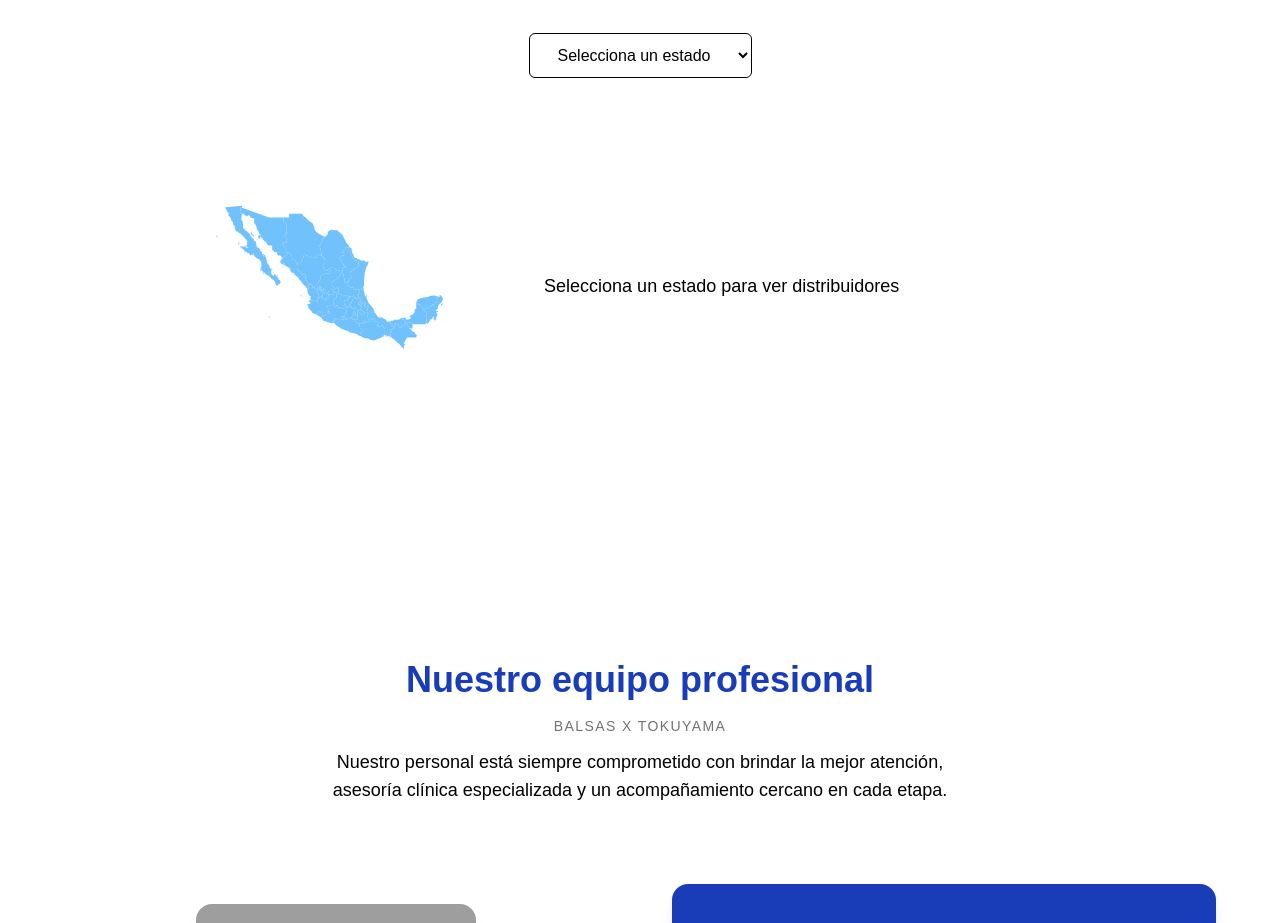
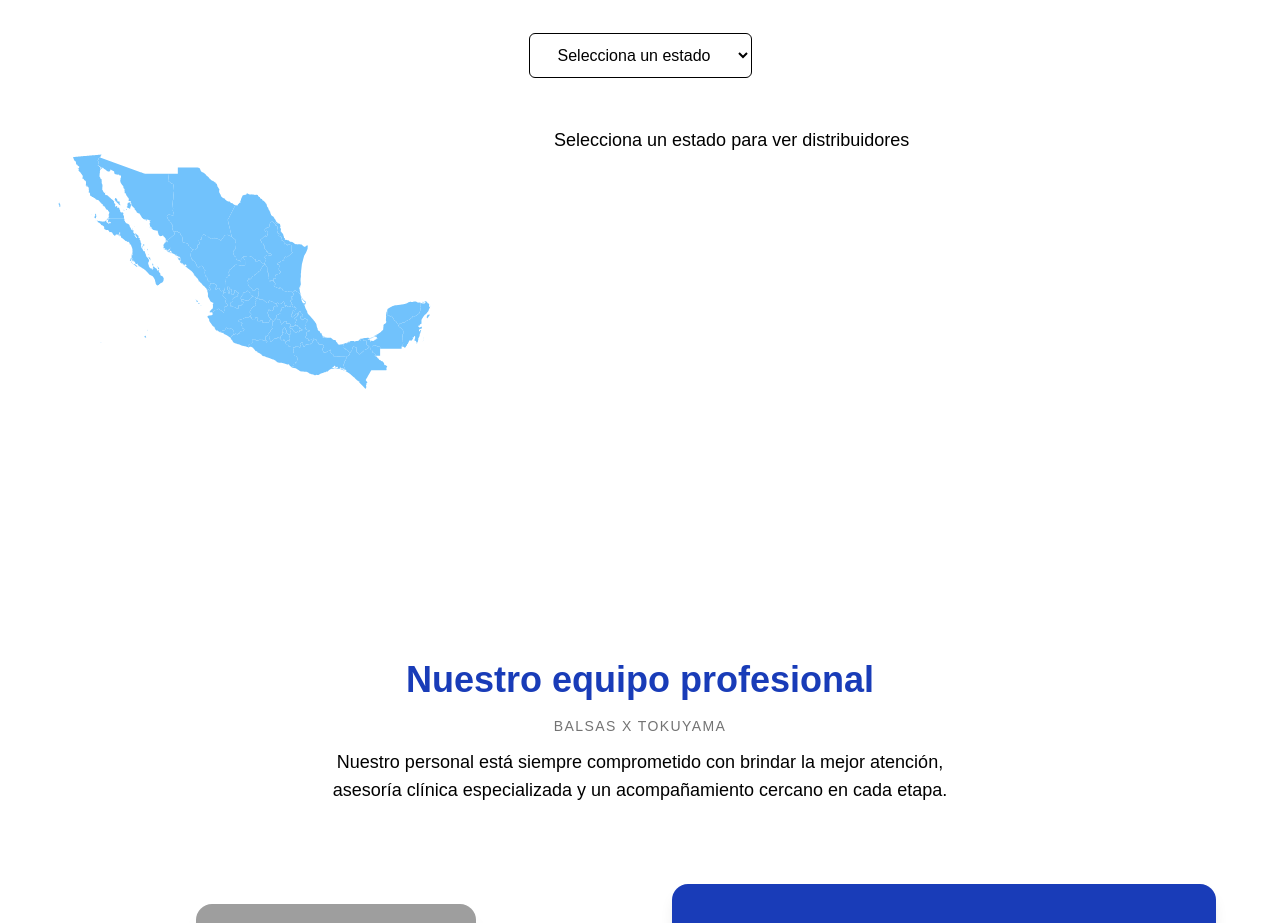
Before and after one commit to gaelbalsas18-byte/Tokuyama-Catalogo, a Next.js app: page / in a window 1280 px wide. Shown: the part 4020-4943 px from the top of the page. Built offline with nearby package versions, Linux system fonts and the light colour scheme; grey boxes are pictures that could not be loaded.

Commit message:
lista responsiva

```diff
--- a/app/components/Distribuidores.tsx
+++ b/app/components/Distribuidores.tsx
@@ -336,7 +336,7 @@ export default function Distribuidores() {
         ))}
       </select>
 
-      <div className="flex flex-col lg:flex-row gap-16 items-center">
+      <div className="flex flex-col lg:flex-row gap-16 items-start w-full">
         {/* MAPA */}
         <div className="relative w-[450px] h-[320px]">
           <svg viewBox="0 0 1100 700" className="w-full h-full">
@@ -609,7 +609,7 @@ export default function Distribuidores() {
         </div>
 
         {/* INFO DISTRIBUIDORES */}
-        <div className="w-full lg:max-w-xl">
+        <div className="w-full lg:w-[55%]">
           {info ? (
             <>
               <h3 className="text-xl font-semibold mb-4">
@@ -623,6 +623,7 @@ export default function Distribuidores() {
                     animate={{ opacity: 1, y: 0 }}
                     transition={{ duration: 0.3 }}
                     className="
+                      w-full
                       p-3
                       sm:p-4
                       bg-white
@@ -630,7 +631,6 @@ export default function Distribuidores() {
                       shadow
                       text-sm
                       sm:text-base
-                      leading-snug
                       break-words
                     "
                   >
```
